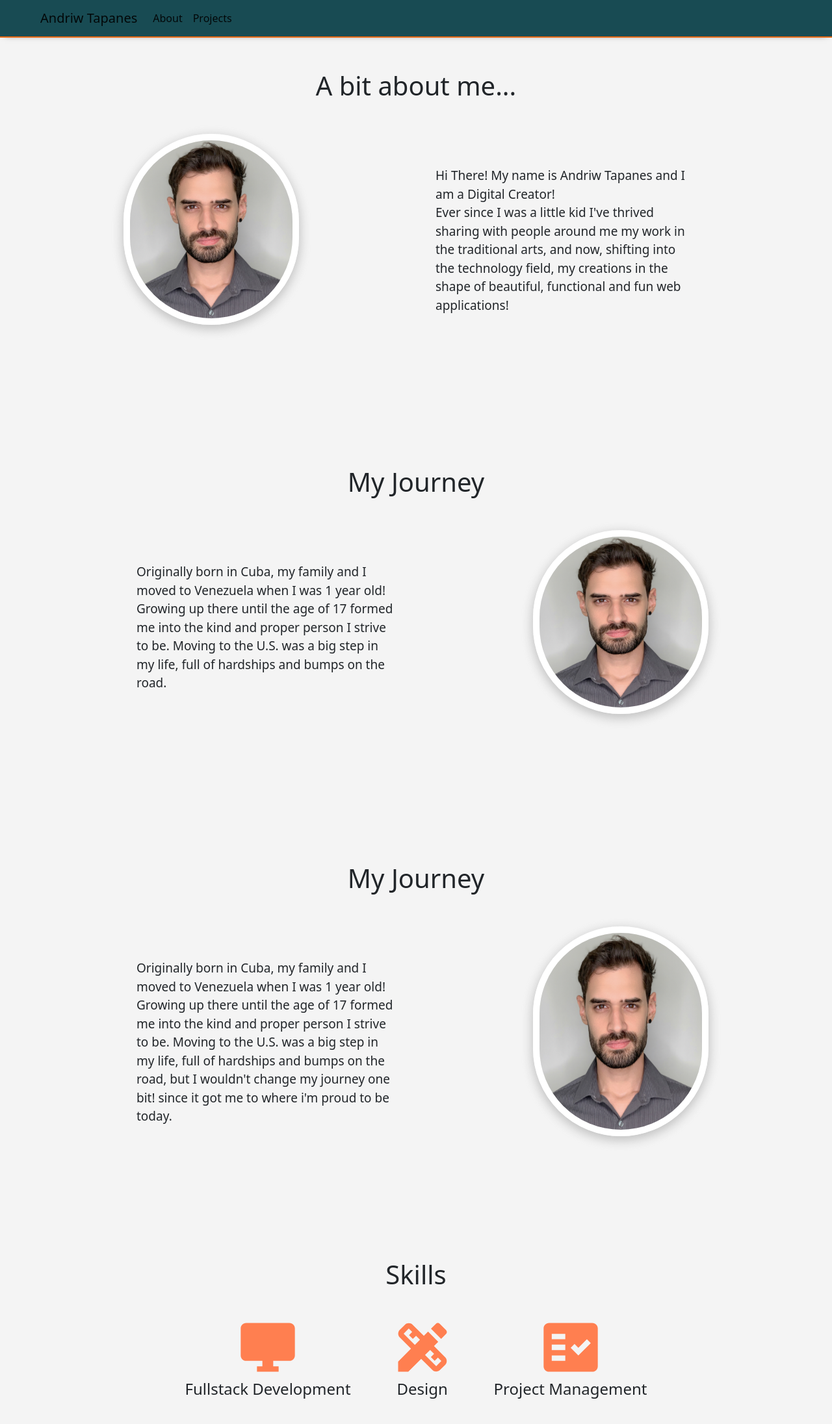
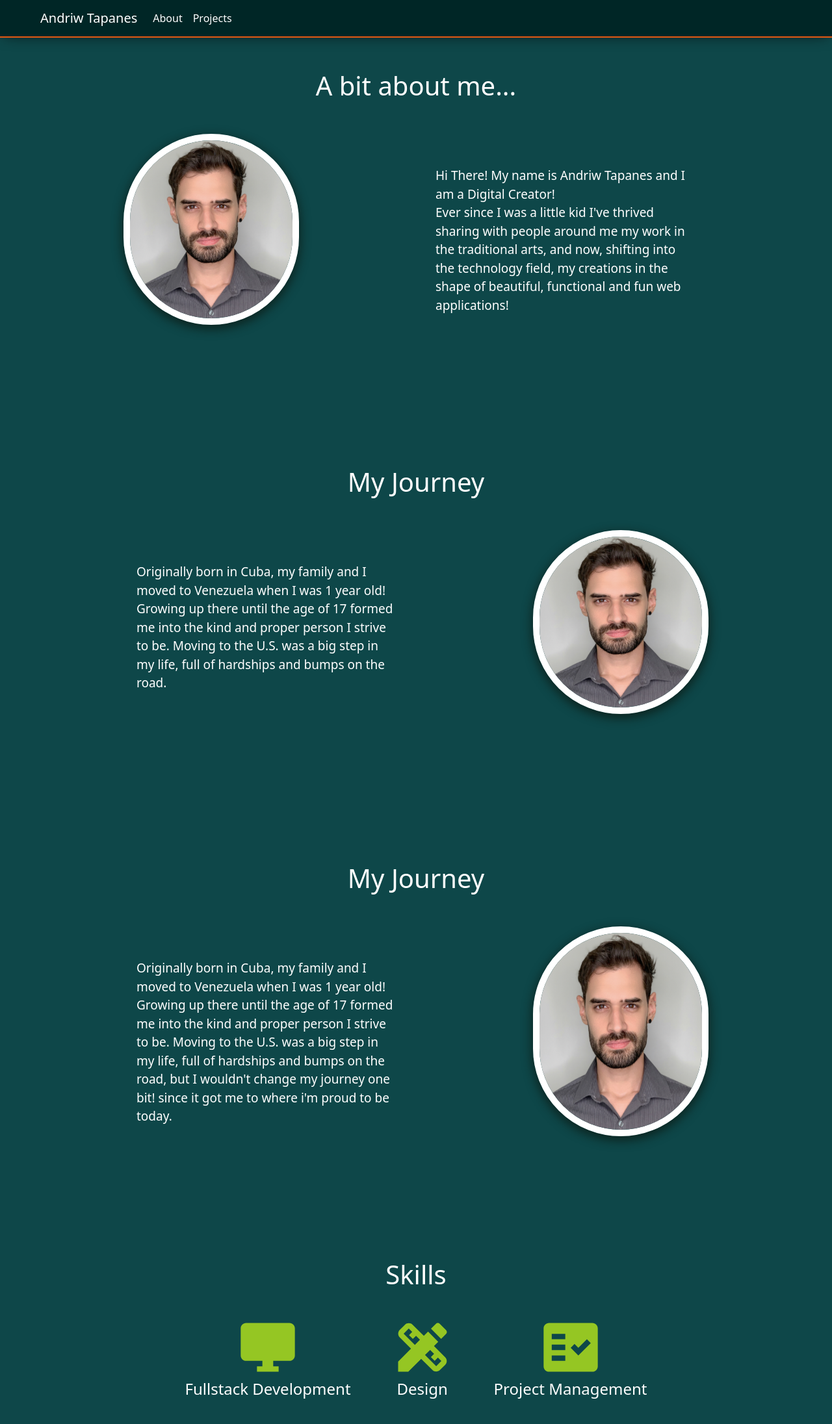
Before and after one commit to AndriwT/portfolio-website, a React (Create React App) app: page / in a window 1280 px wide. Shown: the top 2192 px of the page at 65% size. Built offline with nearby package versions, Linux system fonts and the light colour scheme.

Commit message:
changing page colors

```diff
--- a/public/index.html
+++ b/public/index.html
@@ -29,7 +29,7 @@
 <link href="https://fonts.googleapis.com/css2?family=Montserrat:wght@300&display=swap" rel="stylesheet">
     <title>React App</title>
   </head>
-  <body style="background: #f4f4f4">
+  <body style="background: #0E4749">
     <noscript>You need to enable JavaScript to run this app.</noscript>
     <div id="root"></div>
     <!--
--- a/src/App.css
+++ b/src/App.css
@@ -1,3 +1,4 @@
+
 .App {
   font-family: 'Montserrat', sans-serif;
   text-align: center;
@@ -39,9 +40,9 @@
 }
 
 .nav {
-  background-color: #184b53;
-  box-shadow: 0px 3px 10px -8px rgba(0, 0, 0, 0.75);
-  border-bottom: 2px solid rgb(231, 106, 22);
+  background-color: #002626;
+  box-shadow: 0px 3px 21px -7px rgb(0 0 0 / 75%);
+  border-bottom: 2px solid #E55812;
 }
 
 .nav-logo {
@@ -52,6 +53,7 @@
   text-align: center;
   margin-top: 50px;
   height: 70vh;
+  color: white;
 }
 
 .pitch-container {
@@ -70,7 +72,7 @@
   width: 270px;
   border-radius: 150px;
   border: 10px solid rgb(255, 255, 255);
-  box-shadow: 0px 5px 15px 2px rgba(179, 179, 179, 0.75);
+  box-shadow: 0px 5px 15px 2px rgba(12, 26, 19, 0.75);
 }
 
 .pitch p{
--- a/src/components/NavBar.jsx
+++ b/src/components/NavBar.jsx
@@ -7,7 +7,11 @@ const NavBar = () => {
     <React.Fragment>
       <nav className="navbar navbar-expand-lg navbar-light nav">
         <div className="container-fluid">
-          <a className="navbar-brand nav-logo" href="/">
+          <a
+            className="navbar-brand nav-logo"
+            href="/"
+            style={{ color: "white" }}
+          >
             Andriw Tapanes
           </a>
           <button
@@ -24,7 +28,12 @@ const NavBar = () => {
           <div className="collapse navbar-collapse" id="navbarSupportedContent">
             <ul className="navbar-nav me-auto mb-2 mb-lg-0">
               <li className="nav-item">
-                <Link to="/" class="nav-link active" aria-current="page">
+                <Link
+                  to="/"
+                  class="nav-link active"
+                  aria-current="page"
+                  style={{ color: "white" }}
+                >
                   About
                 </Link>
               </li>
@@ -33,6 +42,7 @@ const NavBar = () => {
                   to="/projects"
                   className="nav-link active"
                   aria-current="page"
+                  style={{ color: "white" }}
                 >
                   Projects
                 </Link>
--- a/src/views/HomePage.jsx
+++ b/src/views/HomePage.jsx
@@ -55,19 +55,20 @@ const HomePage = () => {
         <h1>Skills</h1>
         <div className="skill">
           <DesktopWindowsIcon
-            style={{ height: "100px", width: "100px", color: "coral" }}
+            style={{ height: "100px", width: "100px", color: "#95C623" }}
           />
           <h4>Fullstack Development</h4>
         </div>
         <div className="skill">
           <DesignServicesIcon
-            style={{ height: "100px", width: "100px", color: "coral" }}
+            className="icon"
+            style={{ height: "100px", width: "100px", color: "#95C623" }}
           />
           <h4>Design</h4>
         </div>
         <div className="skill">
           <FactCheckIcon
-            style={{ height: "100px", width: "100px", color: "coral" }}
+            style={{ height: "100px", width: "100px", color: "#95C623" }}
           />
           <h4>Project Management</h4>
         </div>
```
